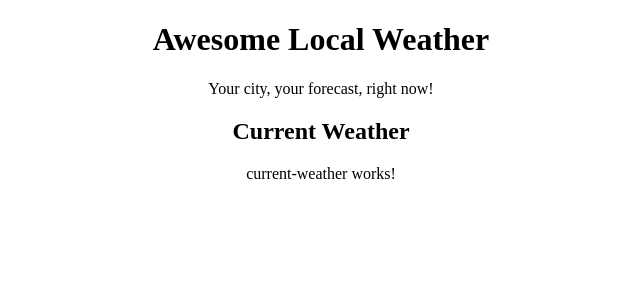
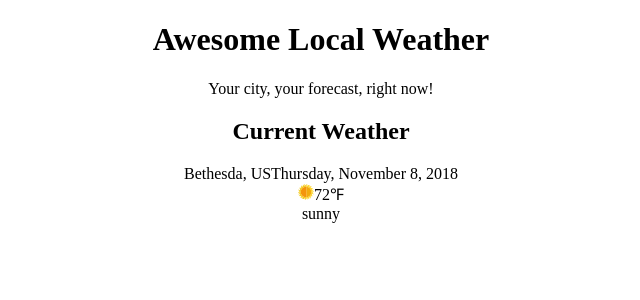
Before and after one commit to spalvarez/local-weather-app, an Angular app: page / in a window 1280 px wide. Shown: the top 300 px of the page, without its empty margins (319-959 px from the left). Built offline with nearby package versions, Linux system fonts and the light colour scheme.

Commit message:
Show weather template defined

```diff
--- a/src/app/app.module.ts
+++ b/src/app/app.module.ts
@@ -1,7 +1,7 @@
 import { BrowserModule } from '@angular/platform-browser'
 import { NgModule } from '@angular/core'
 
-import { AppComponent } from './app.component';
+import { AppComponent } from './app.component'
 import { CurrentWeatherComponent } from './current-weather/current-weather.component'
 
 @NgModule({
--- a/src/app/current-weather/current-weather.component.html
+++ b/src/app/current-weather/current-weather.component.html
@@ -1,3 +1,13 @@
-<p>
-  current-weather works!
-</p>
+<div>
+  <div>
+    <span>{{current.city}}, {{current.country}}</span>
+    <span>{{current.date | date:'fullDate'}}</span>
+  </div>
+  <div>
+    <img [src]='current.image' [height]=16 [width]=16>
+    <span>{{current.temperature | number:'1.0-0'}}℉</span>
+  </div>
+  <div>
+    {{current.description}}
+  </div>
+</div>
--- a/src/app/current-weather/current-weather.component.ts
+++ b/src/app/current-weather/current-weather.component.ts
@@ -1,14 +1,24 @@
 import { Component, OnInit } from '@angular/core'
+import { ICurrentWeather } from '../interfaces'
 
 @Component({
   selector: 'app-current-weather',
-  template: `
-    <p>current-weather works!</p>
-  `,
-  styles: [''],
+  templateUrl: './current-weather.component.html',
+  styleUrls: ['./current-weather.component.css'],
 })
 export class CurrentWeatherComponent implements OnInit {
-  constructor() {}
+  current: ICurrentWeather
+
+  constructor() {
+    this.current = {
+      city: 'Bethesda',
+      country: 'US',
+      date: new Date(),
+      image: 'assets/img/sunny.svg',
+      temperature: 72,
+      description: 'sunny',
+    } as ICurrentWeather
+  }
 
   ngOnInit() {}
 }
```
Also changed, not shown: src/assets/img/sunny.svg (added), 1 other file (tests, documents, lock files or other folders).
